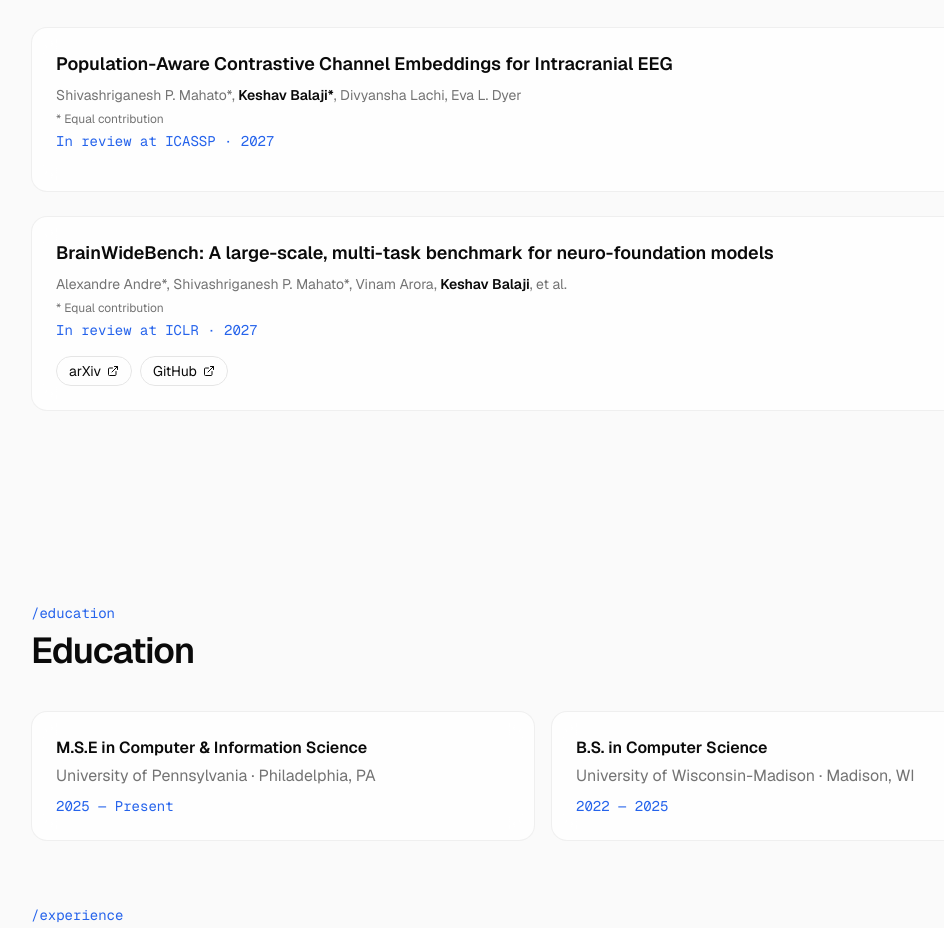
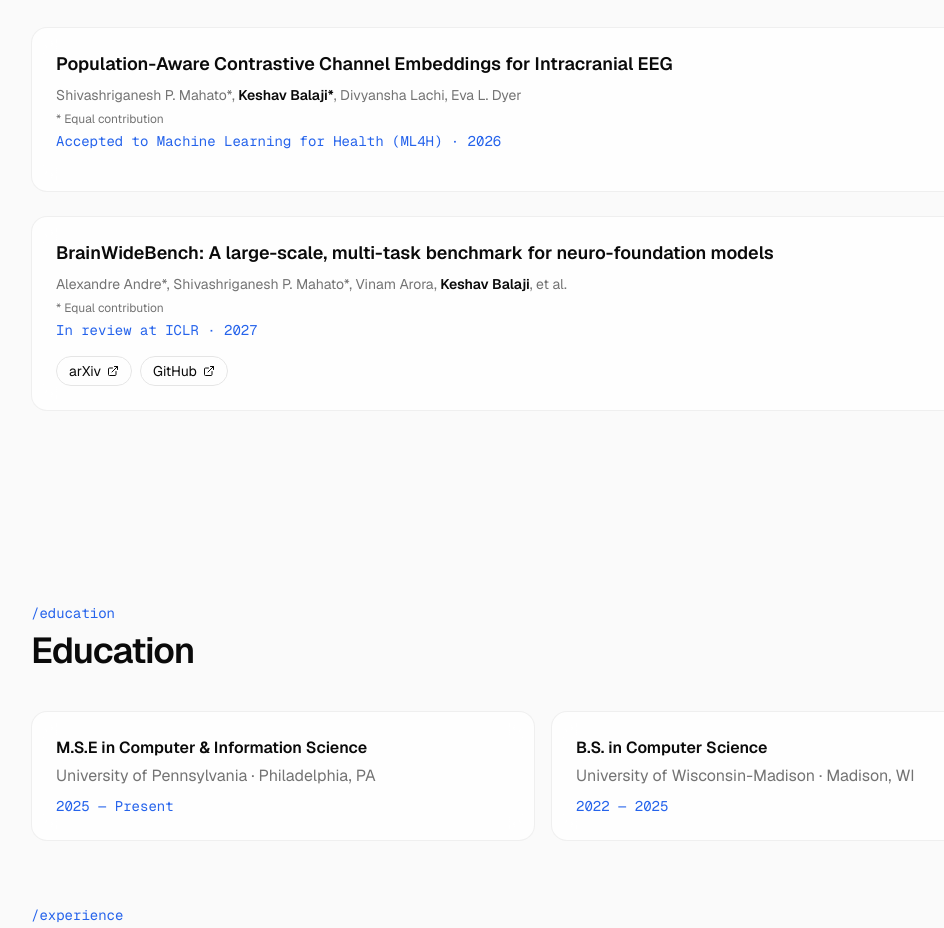
Before and after one commit to KeshavBalaji/personal-site, a Next.js app: page / in a window 1280 px wide. Shown: the part 1080-2008 px from the top of the page, without its empty margins (97-1041 px from the left). Built offline with nearby package versions, Linux system fonts and the light colour scheme.

Commit message:
adding ml4h acceptance to list of publications

```diff
--- a/src/content/site.ts
+++ b/src/content/site.ts
@@ -66,8 +66,8 @@ export const site = {
         "Population-Aware Contrastive Channel Embeddings for Intracranial EEG",
       authors:
         "Shivashriganesh P. Mahato*, Keshav Balaji*, Divyansha Lachi, Eva L. Dyer",
-      venue: "In review at ICASSP",
-      year: 2027,
+      venue: "Accepted to Machine Learning for Health (ML4H)",
+      year: 2026,
     },
     {
       title:
```
